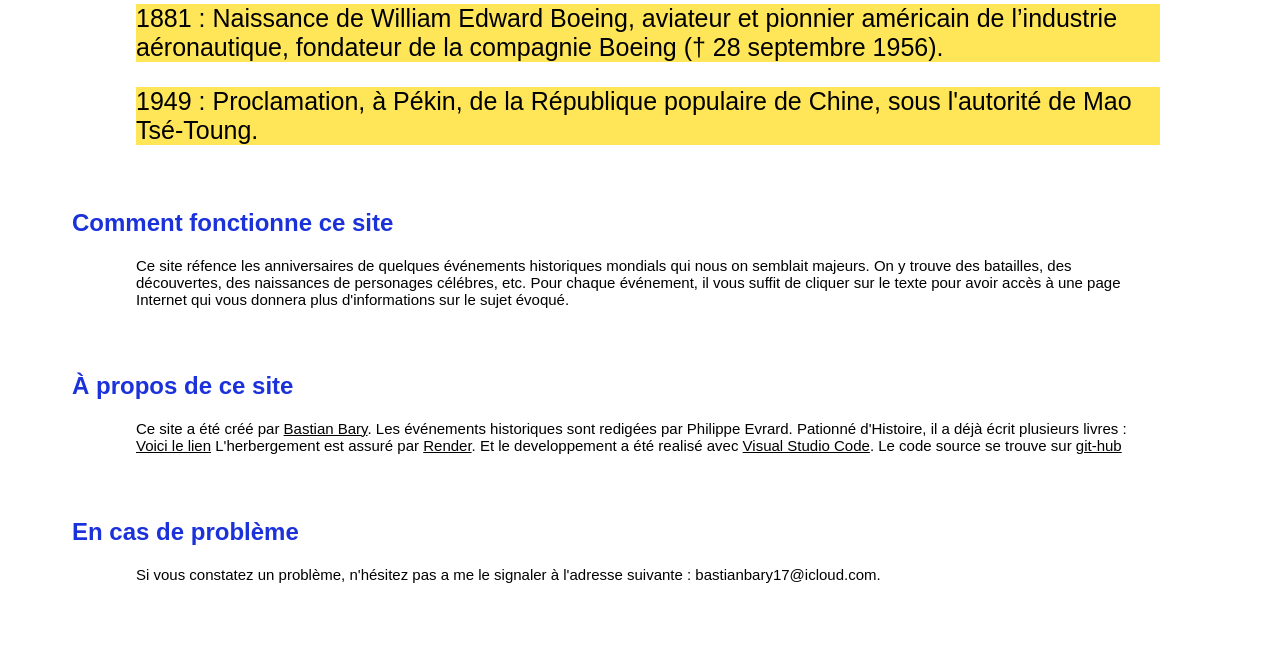
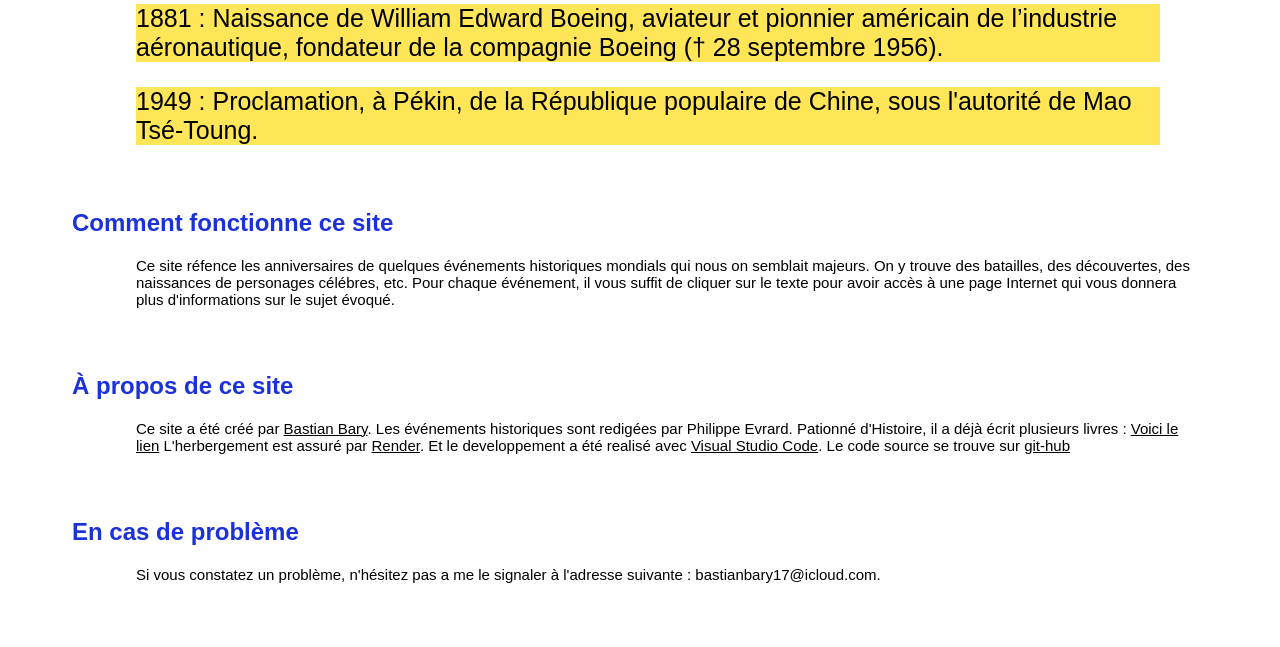
Before and after one commit to babadu17/evenement-du-jour, a Flask app: page / in a window 1280 px wide. Shown: the part 312-959 px from the top of the page. Run offline with Flask 3, Linux system fonts and the light colour scheme.

Commit message:
Update style.css

```diff
--- a/static/style.css
+++ b/static/style.css
@@ -43,7 +43,7 @@ text a {
 
 .text {
     margin-left: 10%;
-    margin-right: 10%;
+    margin-right: 7%;
     font-size: 15px;
 }
 
```
